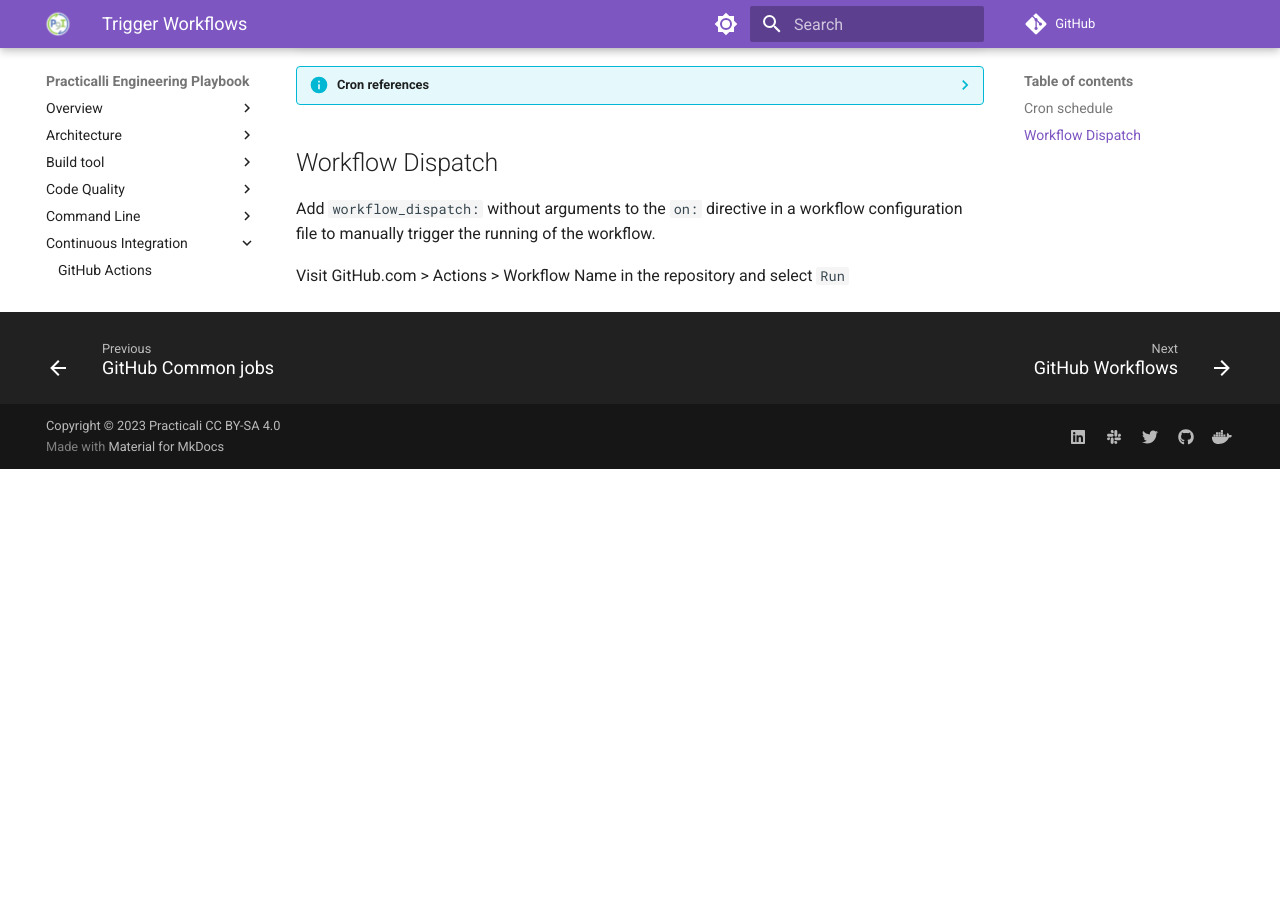
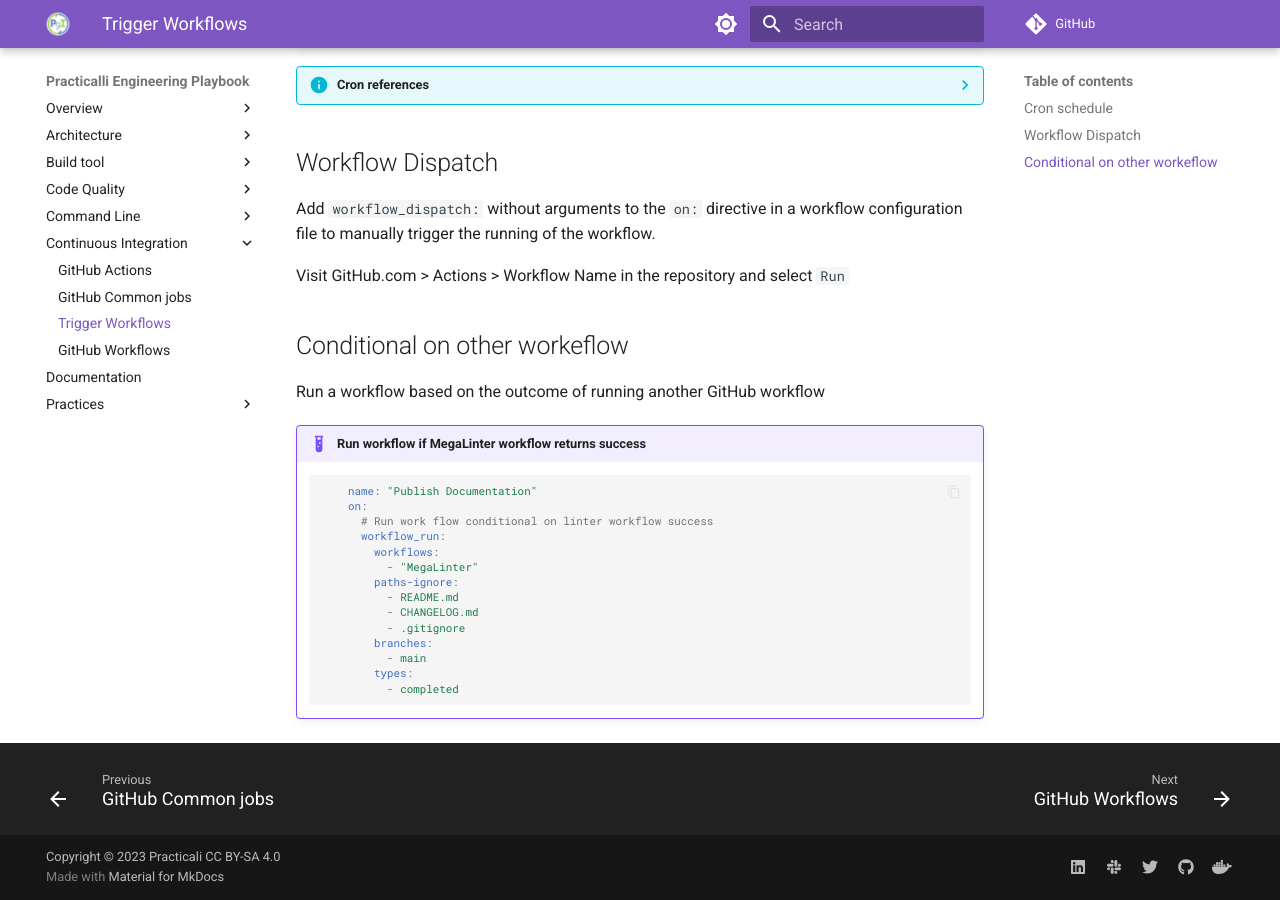
Before and after one commit to practicalli/engineering-playbook, an MkDocs documentation site: the page built from docs/continuous-integration/trigger-workflow.md, in a window 1280 px wide and 900 px high, scrolled down 1011 px. Built offline with MkDocs 1.6.1 and Material for MkDocs 9.7.7, drawn with Linux system fonts in a browser that asks for light colours; comment, search, counter and statistics services are not loaded; before the commit the page ends 1480 px from its top, so only the background shows below that.

Commit message:
ci-content: conditional workflow run and example
Run one workflow conditional on the result of another, e.g. run Publish
documentation if MegaLinter workflow successful

````diff
--- a/docs/continuous-integration/trigger-workflow.md
+++ b/docs/continuous-integration/trigger-workflow.md
@@ -49,3 +49,26 @@
 Add `workflow_dispatch:` without arguments to the `on:` directive in a workflow configuration file to manually trigger the running of the workflow.
 
 Visit GitHub.com > Actions > Workflow Name in the repository and select `Run`
+
+
+## Conditional on other workeflow
+
+Run a workflow based on the outcome of running another GitHub workflow
+
+!!! EXAMPLE "Run workflow if MegaLinter workflow returns success"
+    ```yaml
+        name: "Publish Documentation"
+        on:
+          # Run work flow conditional on linter workflow success
+          workflow_run:
+            workflows:
+              - "MegaLinter"
+            paths-ignore:
+              - README.md
+              - CHANGELOG.md
+              - .gitignore
+            branches:
+              - main
+            types:
+              - completed
+    ```
````
